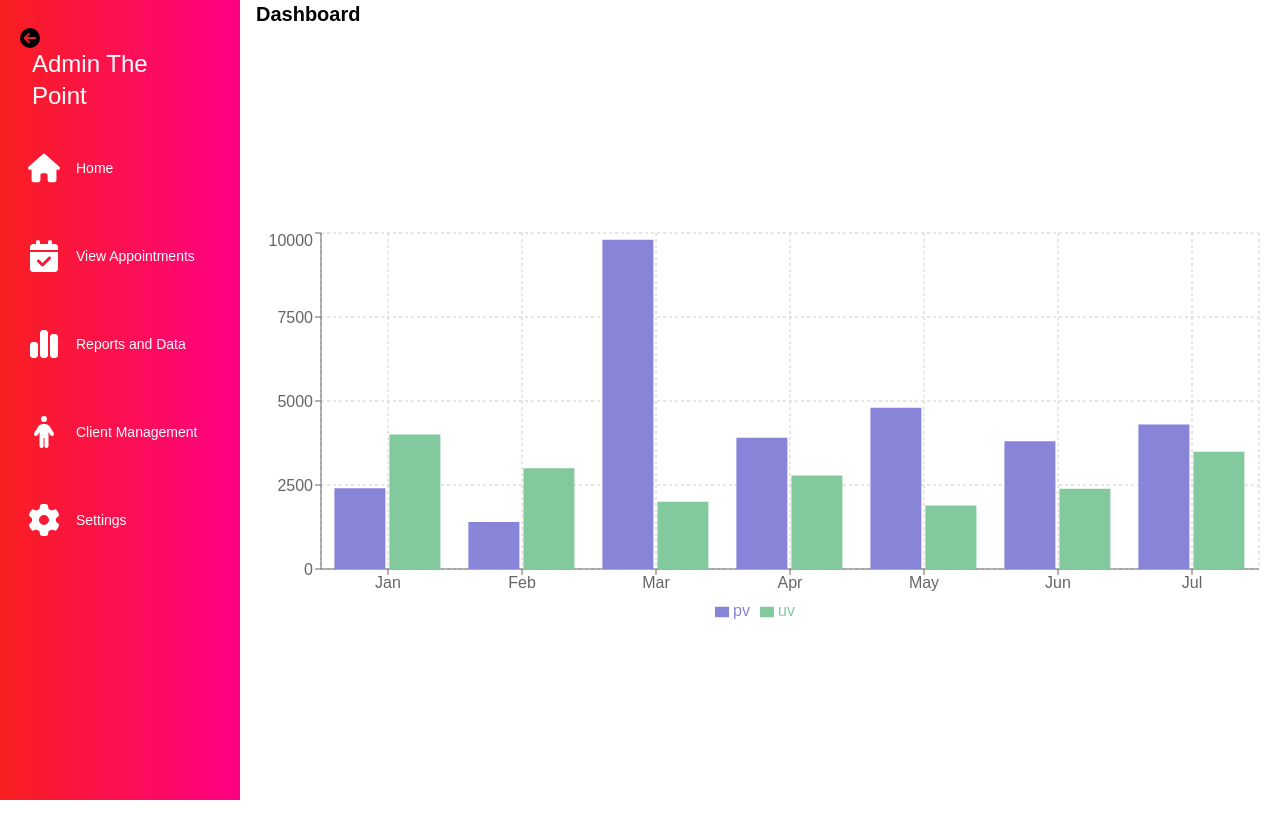
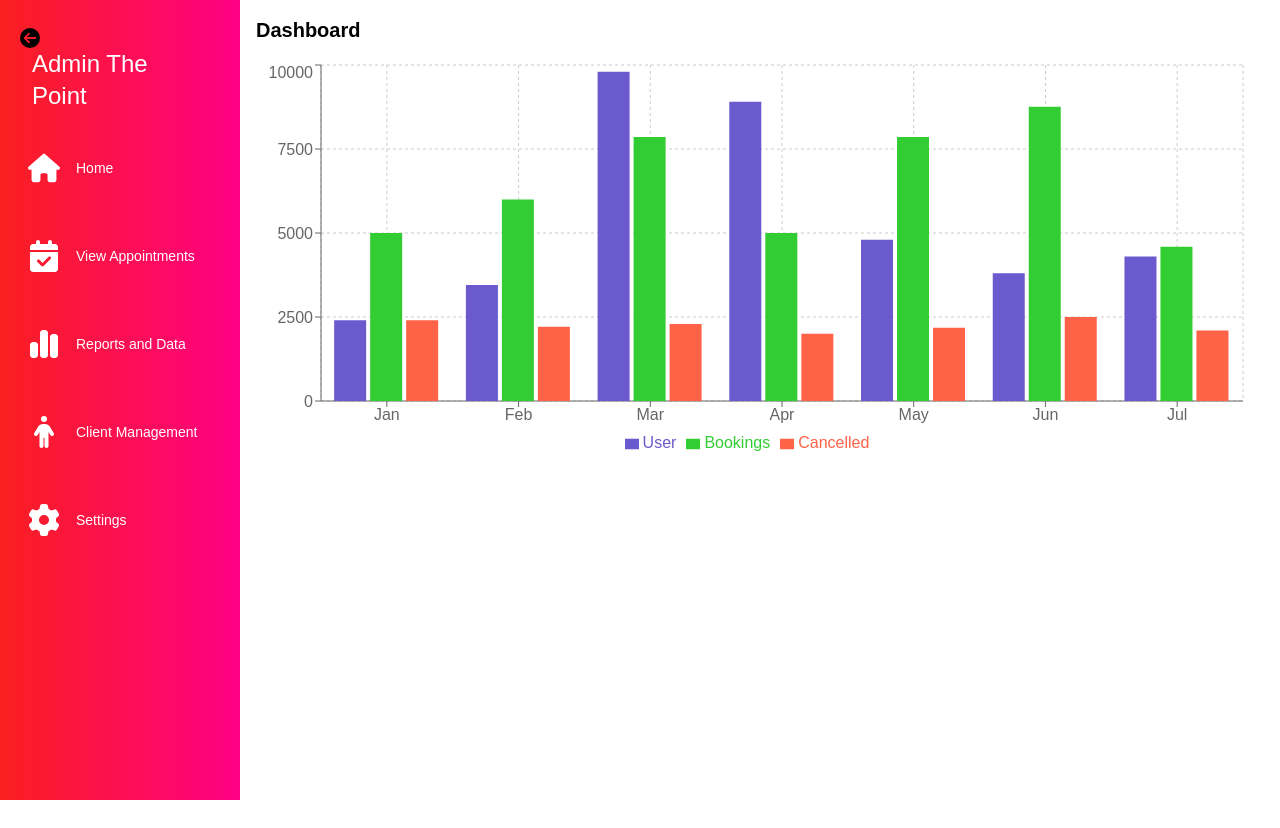
Before and after one commit to jomcelis9/thePoint, a React (Vite) app in the folder frontend/thePoint/: page /admin in a window 1280 px wide. After the commit the page ends 800 px from the top, so only its background shows below. Built offline with nearby package versions, Linux system fonts and the light colour scheme.

Commit message:
Dashboard,SettingsAdmin,Clientmanagement,Payment RequiredField

```diff
--- a/frontend/thePoint/src/adminLayout.jsx
+++ b/frontend/thePoint/src/adminLayout.jsx
@@ -13,17 +13,32 @@ export default function AdminLayout() {
 
   return (
     <div className="flex">
+      {/* Hamburger Menu Icon for Mobile */}
+      <button
+        className="absolute top-4 left-4 z-10 sm:hidden text-black"
+        onClick={() => setOpen(!open)}
+        aria-label="Toggle Sidebar"
+      >
+        {open ? (
+          <svg xmlns="http://www.w3.org/2000/svg" height="30" width="30" fill="currentColor" viewBox="0 0 24 24">
+            <path d="M3 6h18v2H3zm0 5h18v2H3zm0 5h18v2H3z" />
+          </svg>
+        ) : (
+          <svg xmlns="http://www.w3.org/2000/svg" height="30" width="30" fill="currentColor" viewBox="0 0 24 24">
+            <path d="M3 6h18v2H3zm0 5h18v2H3zm0 5h18v2H3zm6.41-7L12 9.59l2.59-2.59L16 6l-4 4-4-4z" />
+          </svg>
+        )}
+      </button>
+
       {/* Sidebar */}
       <aside
-        className="fixed top-0 left-0 h-screen transition-transform -translate-x-full sm:translate-x-0"
+        className={`fixed top-0 left-0 h-screen transition-transform duration-300 ease-in-out ${open ? "translate-x-0" : "-translate-x-full sm:translate-x-0"}`}
         aria-label="Sidebar"
       >
-        <div
-          className={`${open ? "w-60" : "w-24"} flex-shrink-0 duration-300 h-screen bg-gradient-to-r from-thePointRed to-thePointPink relative p-5 pt-7`}
-        >
+        <div className={`${open ? "w-60" : "w-24"} flex-shrink-0 duration-300 h-screen bg-gradient-to-r from-thePointRed to-thePointPink relative p-5 pt-7`}>
           <svg
             id="foldmenu"
-            className={`absolute cursor-pointer ${!open && "rotate-[180deg]"}`}
+            className={`absolute cursor-pointer ${!open && "rotate-180"}`}
             xmlns="http://www.w3.org/2000/svg"
             height="20"
             width="20"
@@ -43,7 +58,7 @@ export default function AdminLayout() {
                 key={index}
                 className={`text-white text-sm flex items-center gap-x-4 cursor-pointer p-2 my-10 relative flex-shrink-0 hover:drop-shadow-white ${
                   menu.gap ? "mt-9" : "mt-2"
-                } flex-shrink-0`}
+                }`}
               >
                 <img className="w-8 h-8 flex-shrink-0" src={`./src/images/admin/${menu.src}.svg`} alt={menu.title} />
                 <span className={`${!open && "hidden"} origin-left duration-200`}>{menu.title}</span>
@@ -57,7 +72,7 @@ export default function AdminLayout() {
       </aside>
 
       {/* Main content */}
-      <div className={`ml-0 mr-4 ${open ? "ml-64" : "ml-24"} transition-all duration-300 w-full`}>
+      <div className={`ml-0 mr-4 transition-all duration-300 w-full ${open ? "ml-60" : "ml-24"}`}>
         <Outlet context={{ open }} />
       </div>
     </div>
--- a/frontend/thePoint/src/pages/admin/ClientManagement.jsx
+++ b/frontend/thePoint/src/pages/admin/ClientManagement.jsx
@@ -2,6 +2,7 @@ import { useOutletContext } from "react-router-dom";
 import { useState } from "react";
 import Table from "../../../components/table";
 import TableBody from "../../../components/ui/TableBody";
+
 
 export default function ClientManagement() {
     const { open } = useOutletContext();
--- a/frontend/thePoint/src/pages/admin/Dashboard.jsx
+++ b/frontend/thePoint/src/pages/admin/Dashboard.jsx
@@ -1,6 +1,6 @@
 // src/Dashboard.js
 
-import React from 'react';
+import React, { useState } from 'react';
 import {
   BarChart,
   Bar,
@@ -13,33 +13,57 @@ import {
 } from 'recharts';
 
 export default function Dashboard() {
+  const [activeIndex, setActiveIndex] = useState(null); // State to track the active bar
+
   // Sample data for the chart
   const data = [
-    { name: 'Jan', uv: 4000, pv: 2400, amt: 2400 },
-    { name: 'Feb', uv: 3000, pv: 1398, amt: 2210 },
-    { name: 'Mar', uv: 2000, pv: 9800, amt: 2290 },
-    { name: 'Apr', uv: 2780, pv: 3908, amt: 2000 },
-    { name: 'May', uv: 1890, pv: 4800, amt: 2181 },
-    { name: 'Jun', uv: 2390, pv: 3800, amt: 2500 },
-    { name: 'Jul', uv: 3490, pv: 4300, amt: 2100 },
+    { name: 'Jan', Bookings: 5000, User: 2400, Cancelled: 2400 },
+    { name: 'Feb', Bookings: 6000, User: 3452, Cancelled: 2210 },
+    { name: 'Mar', Bookings: 7856, User: 9800, Cancelled: 2290 },
+    { name: 'Apr', Bookings: 5000, User: 8908, Cancelled: 2000 },
+    { name: 'May', Bookings: 7859, User: 4800, Cancelled: 2181 },
+    { name: 'Jun', Bookings: 8756, User: 3800, Cancelled: 2500 },
+    { name: 'Jul', Bookings: 4589, User: 4300, Cancelled: 2100 },
   ];
 
+  // Function to handle bar click
+  const handleBarClick = (data, index) => {
+    setActiveIndex(index === activeIndex ? null : index); // Toggle active bar
+  };
+
   return (
-    <div className="relative">
-        <h1 className="text-xl font-bold">Dashboard</h1>
-        <div className='relative flex justify-center items-center h-screen'>
+    <div className="relative p-4">
+      <h1 className="text-xl font-bold mb-4">Dashboard</h1>
+      <div className="flex justify-center items-center">
         <ResponsiveContainer width="100%" height={400}>
-            <BarChart data={data}>
+          <BarChart data={data}>
             <CartesianGrid strokeDasharray="3 3" />
             <XAxis dataKey="name" />
             <YAxis />
             <Tooltip />
             <Legend />
-            <Bar dataKey="pv" fill="#8884d8" />
-            <Bar dataKey="uv" fill="#82ca9d" />
-            </BarChart>
+
+            <Bar
+              dataKey="User"
+              fill={activeIndex !== null && activeIndex !== 'User' ? '#8884d8' : '#6a5acd'}
+              opacity={activeIndex === null || activeIndex === 'User' ? 1 : 0.3}
+              onClick={(e, index) => handleBarClick(e, 'User')}
+            />
+            <Bar
+              dataKey="Bookings"
+              fill={activeIndex !== null && activeIndex !== 'Bookings' ? '#82ca9d' : '#32cd32'}
+              opacity={activeIndex === null || activeIndex === 'Bookings' ? 1 : 0.3}
+              onClick={(e, index) => handleBarClick(e, 'Bookings')}
+            />
+            <Bar
+              dataKey="Cancelled"
+              fill={activeIndex !== null && activeIndex !== 'Cancelled' ? '#ECBDC4' : '#ff6347'}
+              opacity={activeIndex === null || activeIndex === 'Cancelled' ? 1 : 0.3}
+              onClick={(e, index) => handleBarClick(e, 'Cancelled')}
+            />
+          </BarChart>
         </ResponsiveContainer>
-        </div>
+      </div>
     </div>
   );
 }
--- a/frontend/thePoint/src/pages/admin/Settings.jsx
+++ b/frontend/thePoint/src/pages/admin/Settings.jsx
@@ -1,12 +1,14 @@
 import { useState } from "react";
-import Table from "../../../components/table"; // Ensure correct import path
+import Table from "../../../components/table";
 import TableBody from "../../../components/ui/TableBody";
 
 export default function Settings() {
     const [userData, setUserData] = useState([
-        { id: 1, username: 'user1', password: 'password1' },
-        { id: 2, username: 'user2', password: 'password2' },
-        { id: 3, username: 'user3', password: 'password3' },
+        { id: 1, username: 'Japmar solante', password: '123123' },
+        { id: 2, username: 'Japmar123', password: '123123' },
+        { id: 3, username: 'Japmar solante', password: '123123' },
+        { id: 4, username: 'Japmar solante', password: '123123' },
+        { id: 5, username: 'Japmar solante', password: '123123' },
     ]);
 
     const [isRemoveModalOpen, setIsRemoveModalOpen] = useState(false);
@@ -60,6 +62,7 @@ export default function Settings() {
                     <thead>
                         <tr>
                             <th className="border px-4 py-2">ID</th>
+                            <th className="border px-4 py-2">Therapist</th>
                             <th className="border px-4 py-2">User</th>
                             <th className="border px-4 py-2">Password</th>
                         </tr>
@@ -69,6 +72,7 @@ export default function Settings() {
                             <tr key={user.id} onClick={() => handleRowSelect(user)} className="hover:bg-gray-100 cursor-pointer">
                                 <td className="border px-4 py-2">{user.id}</td>
                                 <td className="border px-4 py-2">{user.username}</td>
+                                <td className="border px-4 py-2">{user.username}</td>
                                 <td className="border px-4 py-2">**********</td>
                             </tr>
                         ))}
@@ -77,6 +81,15 @@ export default function Settings() {
             </div>
 
             <div className="fixed bottom-8 right-8 flex space-x-4 z-10">
+                <button
+                    id="Addbtn"
+                    type="button"
+                    onClick={handleEditClick}
+                    className="bg-gradient-to-r from-thePointPink to-thePointRed text-white py-2 px-4 active:bg-primary-600 focus:outline-none focus:ring focus:ring-amber-200 rounded-lg hover:drop-shadow-xl"
+                    disabled={!selectedUser}
+                >
+                    Add
+                </button>
                 <button
                     id="Editbtn"
                     type="button"
```
Also changed, not shown: frontend/thePoint/src/pages/client/PaymentPage.jsx (+49 -43 lines).
